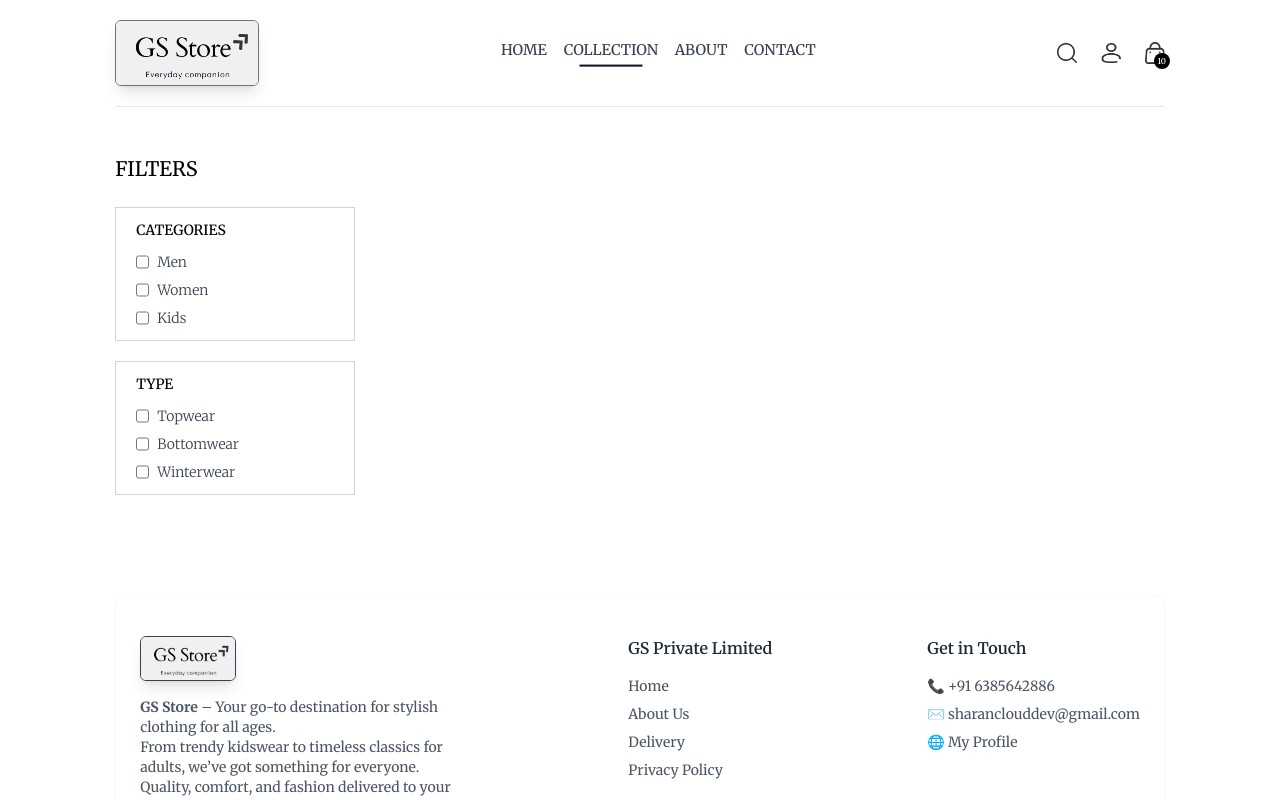
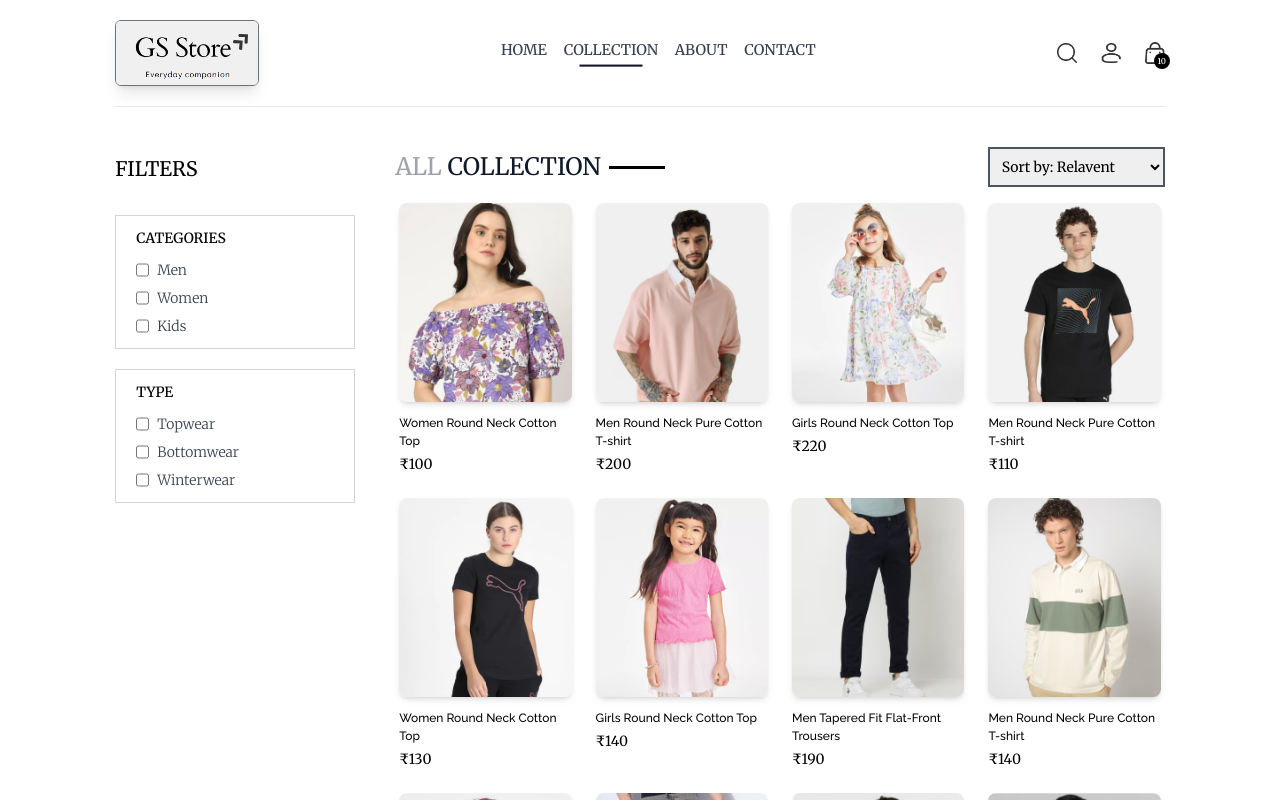
Before and after one commit to Hirthuk/GS-Store_Frontend, a React (Vite) app: page /collection in a window 1280 px wide. Shown: the top 800 px of the page. Built offline with nearby package versions, Linux system fonts and the light colour scheme; a web font is replaced by a local one.

Commit message:
Collection page over filter logic manage

```diff
--- a/src/pages/About.jsx
+++ b/src/pages/About.jsx
@@ -41,7 +41,6 @@
 
 
       <NewsLetter/>
-      <Footer/>
     </section>
   )
 }
--- a/src/pages/Collection.jsx
+++ b/src/pages/Collection.jsx
@@ -1,19 +1,29 @@
-import React, { useContext, useState } from 'react'
+import React, { useContext, useEffect, useState } from 'react'
 import Footer from '../components/Footer'
 import { ShopContext } from '../context/ShopContext'
 import { assets } from '../assets/assets';
+import Title from '../components/Title';
+import Products from '../components/Products';
 const Collection = () => {
-  const {products} = useContext(ShopContext);
-  const [showFilter,setShowFilter] = useState(false);
+  const { products } = useContext(ShopContext);
+  const [showFilter, setShowFilter] = useState(false);
+  const [filterProducts,setFilterProducts] = useState([]);
+
+  useEffect(() => {
+    setFilterProducts(products);
+  },
+[])
   return (
     <section className='flex flex-col sm:flex-row gap-1 sm:gap-10 pt-10 border-t'>
 
       {/* Filter options */}
       <div className='min-w-60'>
-      <p onClick={() => setShowFilter(!showFilter)}  className='my-2 text-xl flex items-center cursor-pointer gap-2'>FILTERS</p>
-      <img className={`h-3 sm:hidden ${showFilter ? 'rotate-90': ''}`} src={assets.dropdown_icon} alt="" />
+        <div className='flex items-center gap-2'>
+          <p onClick={() => setShowFilter(!showFilter)} className='my-2 text-xl flex items-center cursor-pointer gap-2'>FILTERS</p>
+          <img className={`h-3 sm:hidden ${showFilter ? 'rotate-90' : ''}`} src={assets.dropdown_icon} alt="" />
+        </div>
         {/* Category filter */}
-      <div className={`border border-gray-300 pl-5 py-3 mt-6 ${showFilter ? '' :'hidden'} sm:block`}>
+        <div className={`border border-gray-300 pl-5 py-3 mt-6 ${showFilter ? '' : 'hidden'} sm:block`}>
           <p className='text-sm mb-3 font-medium'>CATEGORIES</p>
           <div className='flex flex-col gap-2 font-light text-sm text-gray-700'>
             <p className='flex gap-2'>
@@ -28,7 +38,7 @@
           </div>
         </div>
         {/* SubCategory filter */}
-      <div className={`border border-gray-300 pl-5 py-3 my-5 ${showFilter ? '' :'hidden'} sm:block`}>
+        <div className={`border border-gray-300 pl-5 py-3 my-5 ${showFilter ? '' : 'hidden'} sm:block`}>
           <p className='text-sm mb-3 font-medium'>TYPE</p>
           <div className='flex flex-col gap-2 font-light text-sm text-gray-700'>
             <p className='flex gap-2'>
@@ -43,6 +53,25 @@
           </div>
         </div>
       </div>
+      {/* Right side collection */}
+      <div className='flex-1'>
+        <div className='flex justify-between text-base sm:text-2xl mb-4'>
+        <Title text1={'ALL'} text2={'COLLECTION'}/>
+        {/* Product sort */}
+        <select className='border-2 border-gray-600 text-sm px-2 py-2 items-center' name="select" id="select">
+          <option value="relavent">Sort by: Relavent</option>
+          <option value="low-high">Sort by: Low to High</option>
+          <option value="high-low">Sort by: High to Low</option>
+        </select>
+        </div>
+        <div className='grid grid-cols-2 md:grid-cols-3 lg:grid-cols-4 gap-4 gap-y-6'>
+          {
+            filterProducts.map((item,index) => (
+              <Products key={index} id={item._id} image={item.image} price={item.price} name={item.name}/>
+            ))
+          }
+        </div>
+      </div>
 
 
     </section>
```
Also changed, not shown: Learning.txt, src/components/Productitem.jsx (deleted). Lines whose indentation alone changed are shown as unchanged.
